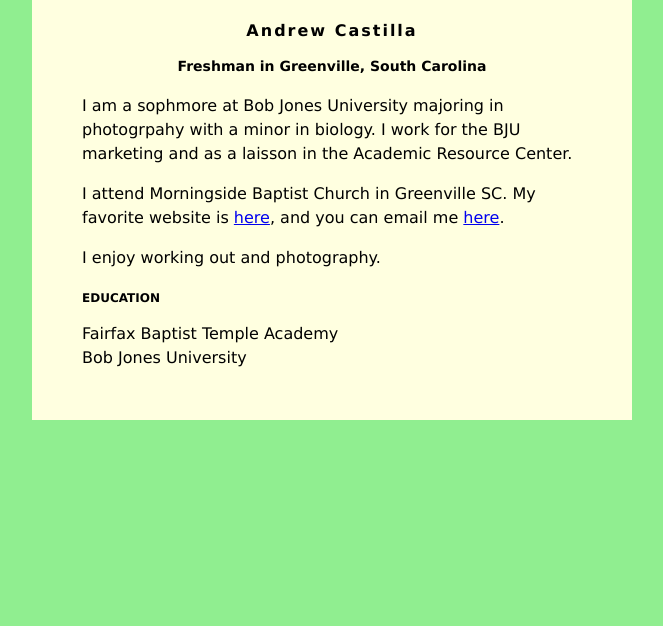
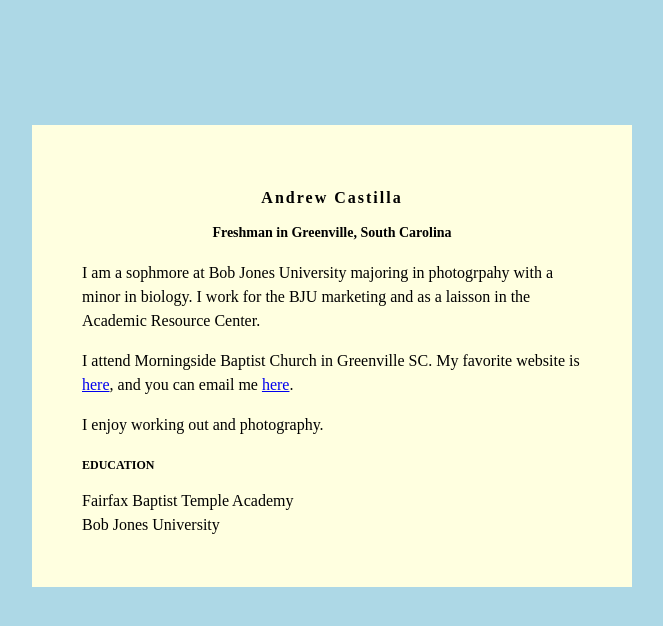
Before and after one commit to acast633/acast633.github.io, a plain HTML site: page index.html in a window 1280 px wide. Shown: the whole page, without its empty margins (308-971 px from the left). Drawn offline with Linux system fonts and the light colour scheme.

Commit message:
Update index.html

```diff
--- a/index.html
+++ b/index.html
@@ -2,8 +2,8 @@
 <head>
 <style>
 body {
-    background: lightgreen;
-    font-family: Verdana;
+    background: lightblue;
+    font-family: Times New Roman;
 }
 #content {
     background: lightyellow;
@@ -11,7 +11,7 @@ body {
     max-width: 500px;
     padding: 50px;
     margin: auto;
-    margin-top: -50px;
+    margin-top: 125px;
     line-height: 150%;
 }
 h1 {
```
